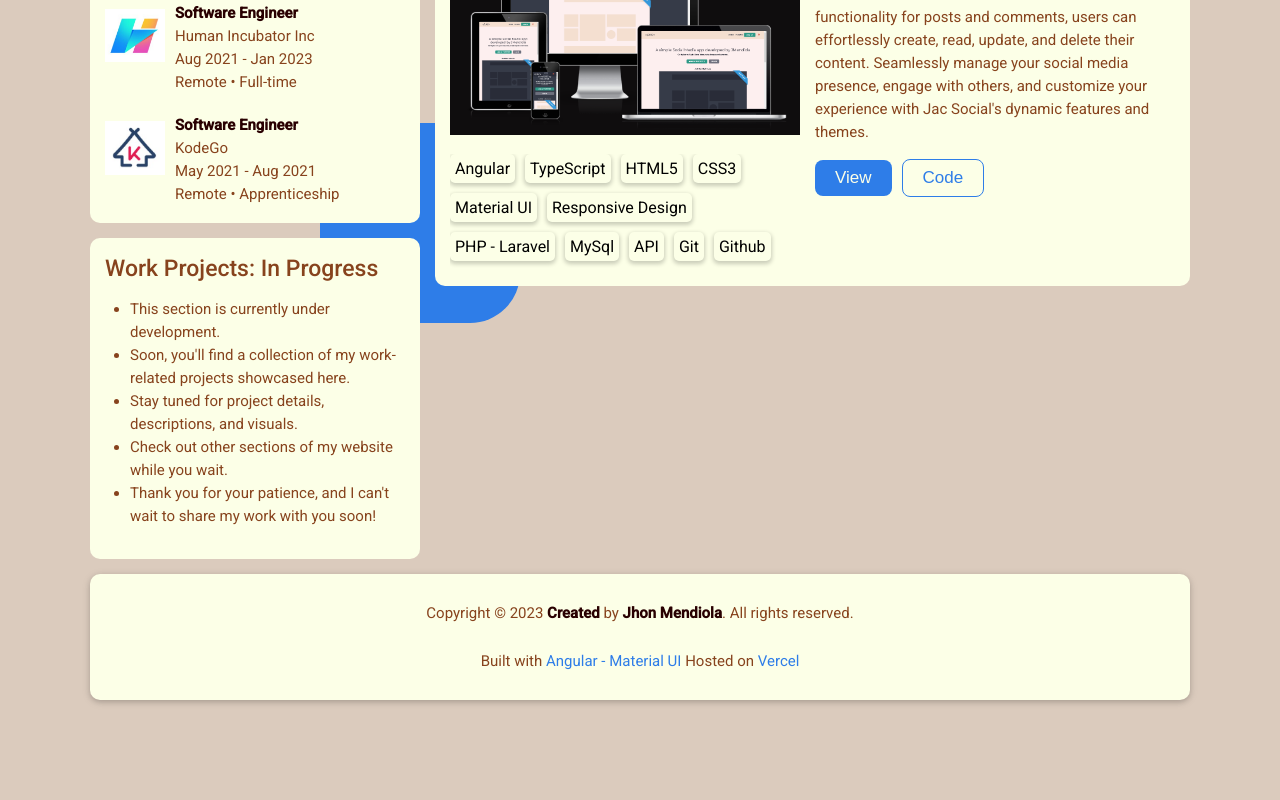
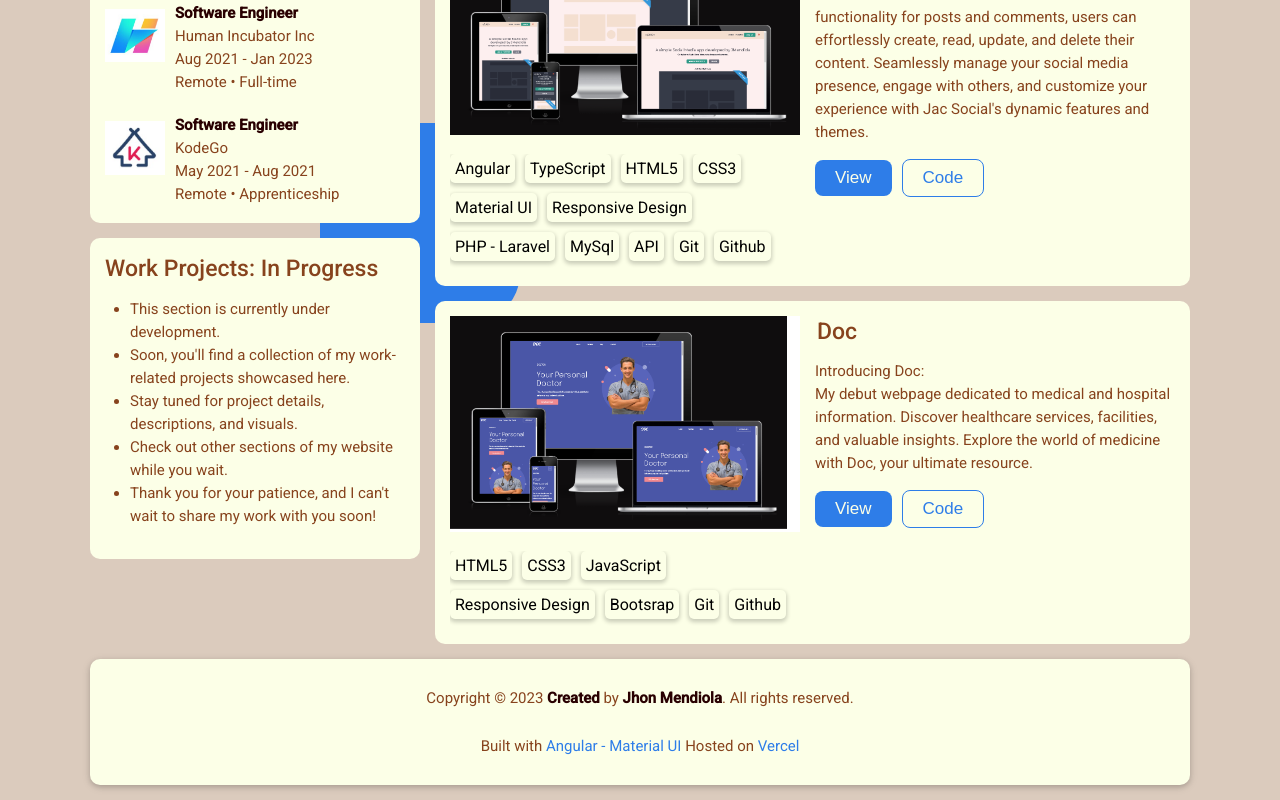
Before and after one commit to AngPayas055/portfolio, an Angular app: page /landing in a window 1280 px wide. Shown: the part 906-1706 px from the top of the page. Before the commit the page ends 1621 px from the top, so only its background shows below. Built offline with nearby package versions, Linux system fonts and the light colour scheme.

Commit message:
minor changes

```diff
--- a/src/app/landing/landing.component.css
+++ b/src/app/landing/landing.component.css
@@ -104,6 +104,13 @@ body{
     bottom: -100px;
     z-index: -10;
     border-radius: 50px;
+}
+.warning{
+    top: 20px;
+    border: 1px solid red;
+    padding: 15px;
+    border-radius: 5px;
+    margin-top: 5px;
 }
 .compplex-proj{
     background-color:  var(--tile-bg-color);
--- a/src/app/landing/landing.component.html
+++ b/src/app/landing/landing.component.html
@@ -191,6 +191,35 @@
                     </span>
                 </div>
             </div>
+            <div class="proj-cont">
+                <div class="proj-item">
+                    <div class="project-img-cont">
+                        <img src="../../assets/img/doc-portfolio.png" alt="" class="project-img">
+                        <div class="skills-container-proj">
+                            <span class="skills-item-proj">HTML5</span>
+                            <span class="skills-item-proj">CSS3</span>
+                            <span class="skills-item-proj">JavaScript</span>
+                            <span class="skills-item-proj">Responsive Design</span>
+                            <span class="skills-item-proj">Bootsrap</span>
+                            <span class="skills-item-proj">Git</span>
+                            <span class="skills-item-proj">Github</span>
+                        </div>
+                    </div>
+                    <span class="proj-item-details">
+                        <h2>Doc</h2>
+                        <p>Introducing Doc: <br>
+                            My debut webpage dedicated to medical and hospital information.
+                            Discover healthcare services, facilities, and valuable insights.
+                            Explore the world of medicine with Doc, your ultimate resource.
+                        </p>
+                        <div>
+                            <button class="view" (click)="openWraning()">View</button>
+                            <button class="code ml-10" onclick="window.open('https://github.com/AngPayas055/Project_Doctor', '_blank')">Code</button>
+                        </div>
+                        <div class="warning" *ngIf="warning == true">Website is currently under development.</div>
+                    </span>
+                </div>
+            </div>
         </div>
     </div>
 
--- a/src/app/landing/landing.component.ts
+++ b/src/app/landing/landing.component.ts
@@ -3,8 +3,19 @@ import { Component } from '@angular/core';
 @Component({
   selector: 'app-landing',
   templateUrl: './landing.component.html',
-  styleUrls: ['./landing.component.css']
+  styleUrls: ['./landing.component.css'],
 })
 export class LandingComponent {
+  warning:boolean = false
 
+  openWraning(){
+    if(this.warning == true){
+       this.warning = false
+       return
+    }
+    this.warning = true;
+    setTimeout(() => {
+      this.warning = false;
+    }, 2000);
+  }
 }
```
